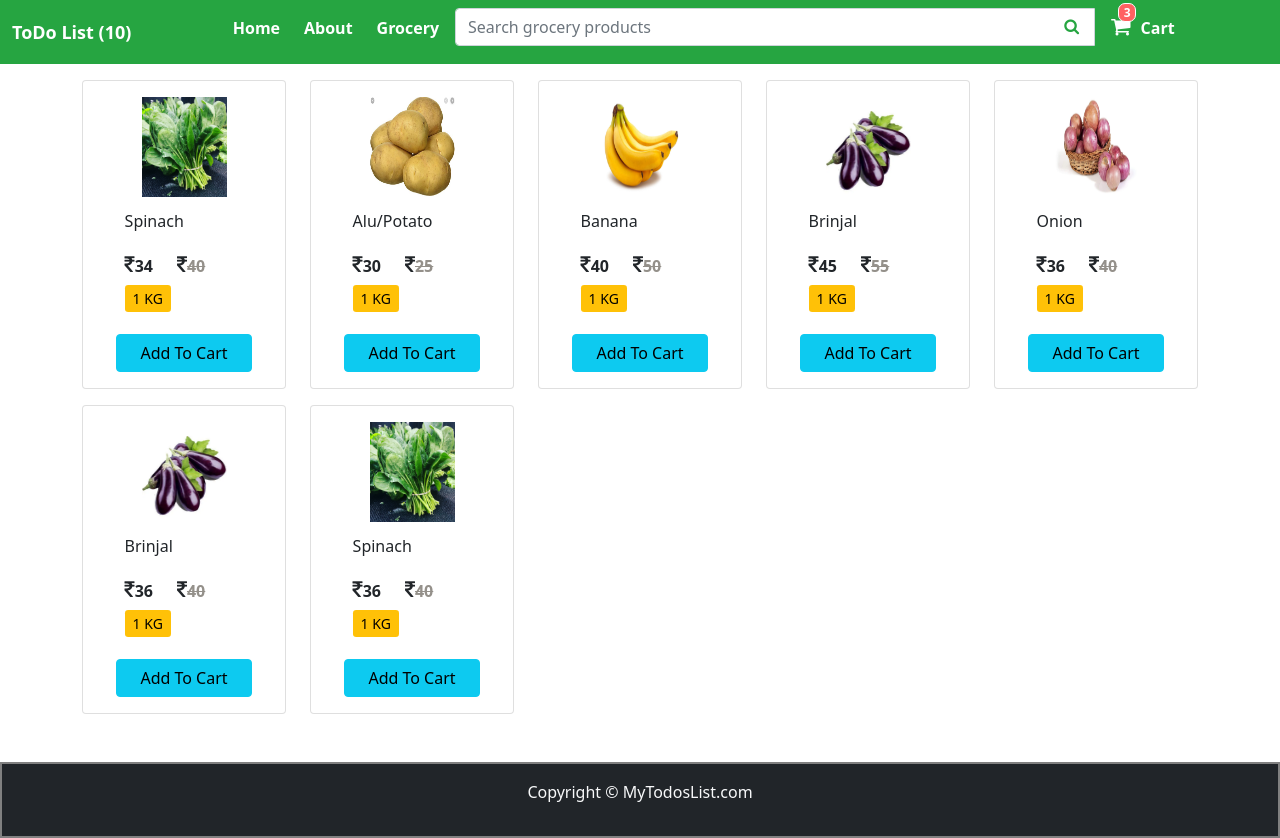
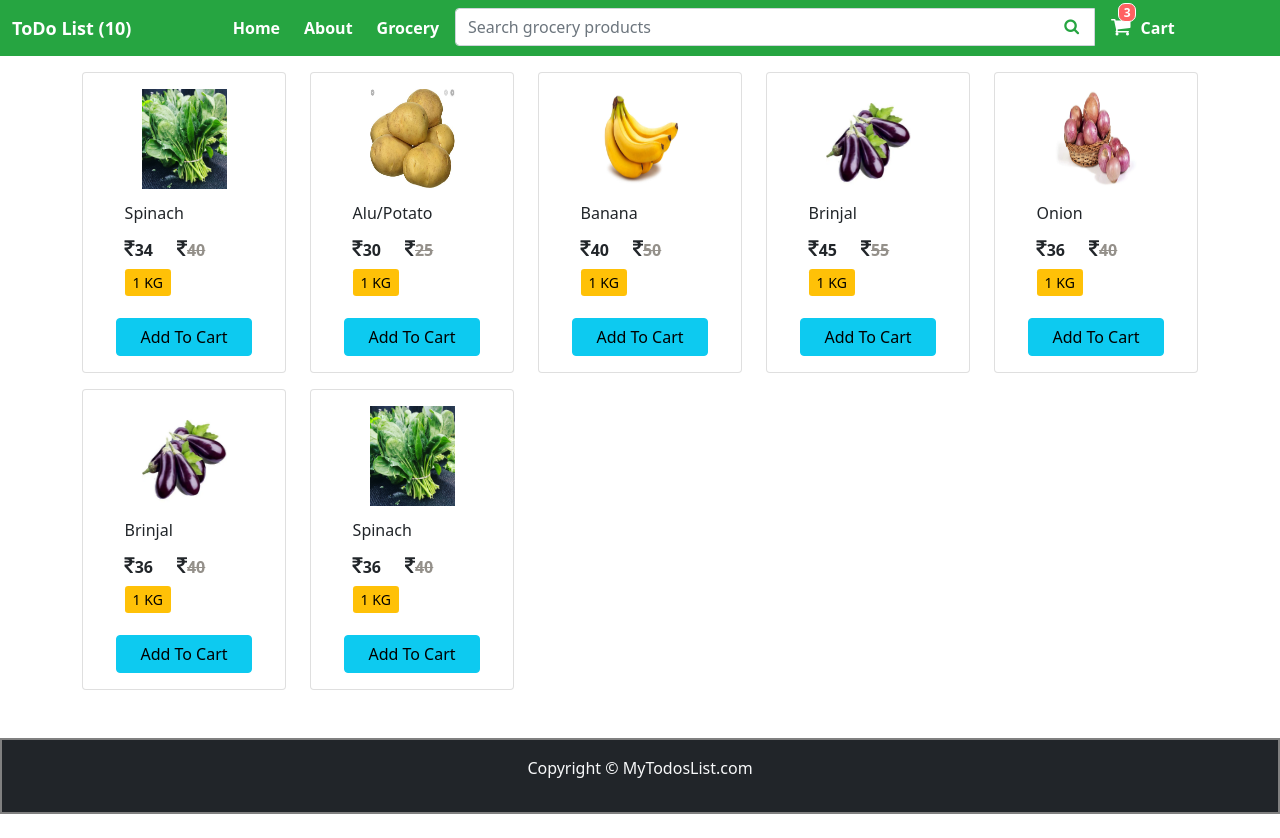
Before and after one commit to Rajan-corient/React-ToDo-List, a React (Create React App) app: page /grocery in a window 1280 px wide. After the commit the page ends 814 px from the top, so only its background shows below. Built offline with nearby package versions, Linux system fonts and the light colour scheme.

Commit message:
design changes added

```diff
--- a/src/my_component/Header.js
+++ b/src/my_component/Header.js
@@ -6,7 +6,8 @@ import "./Header.scss";
 export default function Header(props) {
 
   const headerStyle = {
-    backgroundColor: '#26a541'
+    backgroundColor: '#26a541',
+    maxHeight: '56px'
   }
 
   return (
--- a/src/my_component/Header.scss
+++ b/src/my_component/Header.scss
@@ -18,6 +18,7 @@
     .nav-item {
         align-items: center;
         margin-right: 0.5rem;
+        margin-top: 00.5rem;
     }
 
     li.search-group {
--- a/src/my_component/grocery/GoceryList.js
+++ b/src/my_component/grocery/GoceryList.js
@@ -15,7 +15,7 @@ export function GroceryList({ grocery, modifyCart }) {
                             <img className="centerImage" width={100} height={100}
                                 src={grocery.img} alt="Spinach" />
                             <div className="vege-desc">
-                                <p className="" title="spinach">
+                                <p className="name" title="spinach">
                                     {grocery.name}
                                 </p>
                                 <h4>
--- a/src/my_component/grocery/GroceryList.scss
+++ b/src/my_component/grocery/GroceryList.scss
@@ -20,6 +20,10 @@ $rupeeSize: 1.25rem;
 .vege-desc{
     padding-top: 0.75rem;
     padding-left: 1.6rem;
+
+    .name {
+        margin-bottom: 0.5rem;
+    }
 }
 
 .add-to-cart {
```
